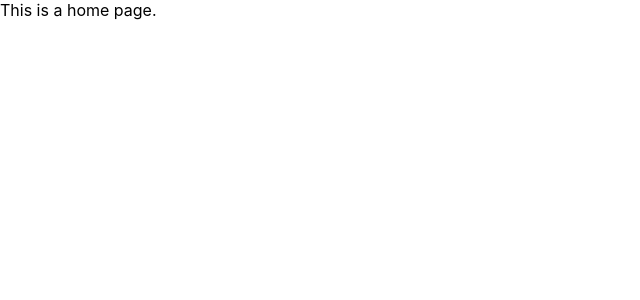
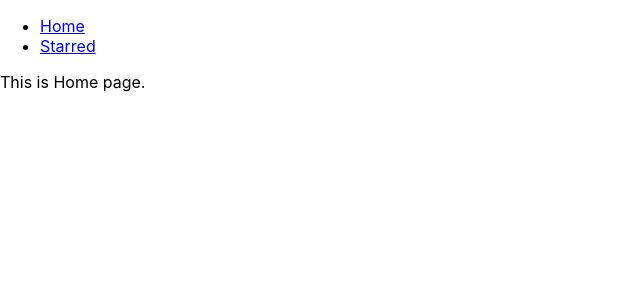
Before and after one commit to meaisha/reaction-timer, a React (Create React App) app in the folder Desktop/Aisha-2021/skillshare-React/box-office/: page / in a window 1280 px wide. Shown: the top 300 px of the page, without its empty margins (0-640 px from the left). Built offline with nearby package versions, Linux system fonts and the light colour scheme.

Commit message:
added navbar and created components

```diff
--- a/Desktop/Aisha-2021/skillshare-React/box-office/src/App.js
+++ b/Desktop/Aisha-2021/skillshare-React/box-office/src/App.js
@@ -1,19 +1,27 @@
 import React from 'react';
-import { Switch, Route} from 'react-router-dom'
+import { Switch, Route} from 'react-router-dom';
+import Navs from './components/Navs';
+import Home from './pages/Home';
+import Starred from './pages/Starred';
 
 function App() {
   return (
+  <div>
+    <Navs />
   <Switch>
     <Route exact path="/">
-      This is a home page.
+      <Home />
     </Route>
 
     <Route exact path="/starred">
-      This is starred.
+      <Starred />
     </Route>
 
-    <Route>This is 404 page.</Route>
+    <Route>
+      <div>Page is not found.</div>
+    </Route>
     </Switch>
+    </div>
   );
 }
 
--- /dev/null
+++ b/Desktop/Aisha-2021/skillshare-React/box-office/src/components/Navs.js
@@ -0,0 +1,19 @@
+import React from 'react';
+import {Link} from 'react-router-dom';
+
+const LINKS = [
+  {to: '/', text: 'Home'},
+  {to: '/starred', text: 'Starred'}
+]
+
+const Navs = () => {
+  return (
+    <div>
+      <ul>
+        { LINKS.map(item => (<li key={item.to}><Link to={item.to}>{item.text}</Link></li>)) }
+      </ul>
+    </div>
+  )
+}
+
+export default Navs
--- /dev/null
+++ b/Desktop/Aisha-2021/skillshare-React/box-office/src/pages/Home.js
@@ -0,0 +1,11 @@
+import React from 'react';
+
+const Home = () => {
+  return (
+    <div>
+      This is Home page.
+    </div>
+  )
+}
+
+export default Home;
--- /dev/null
+++ b/Desktop/Aisha-2021/skillshare-React/box-office/src/pages/Starred.js
@@ -0,0 +1,9 @@
+import React from 'react';
+
+const Starred = () => {
+  return (
+    <div>This is starred page.</div>
+  )
+};
+
+export default Starred;
```
